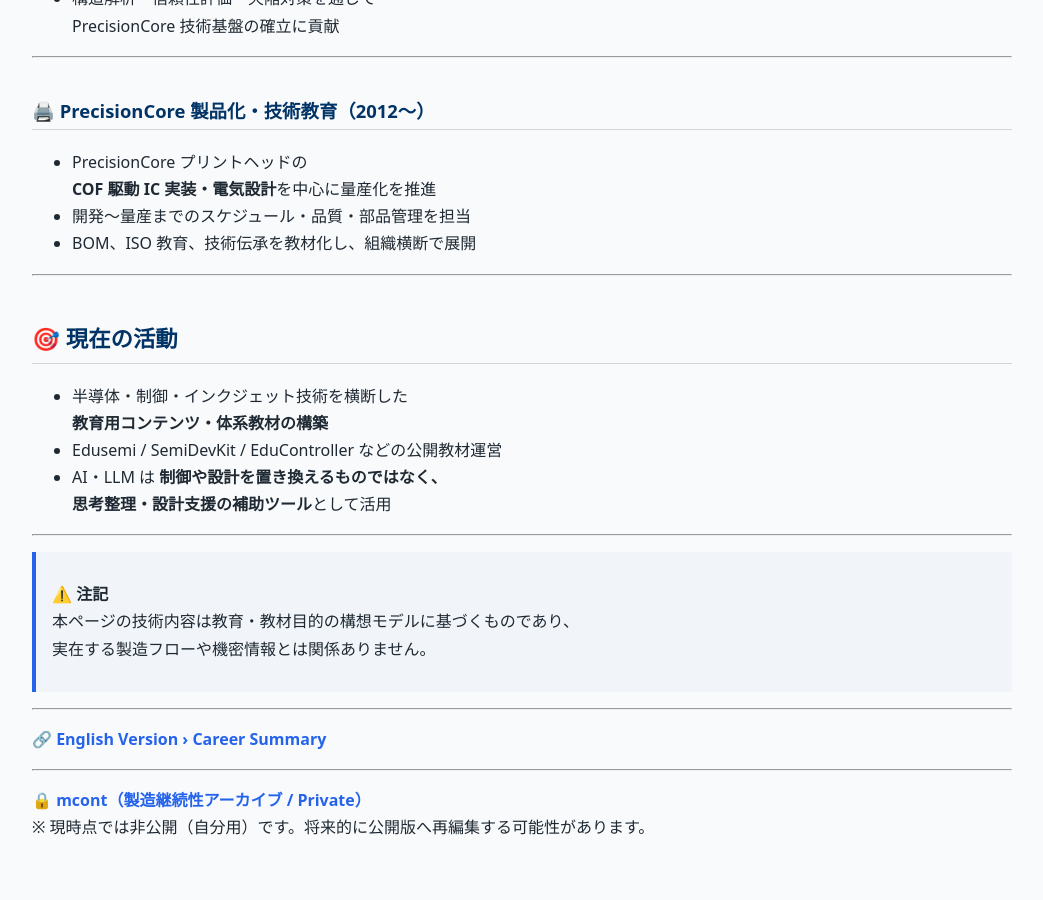
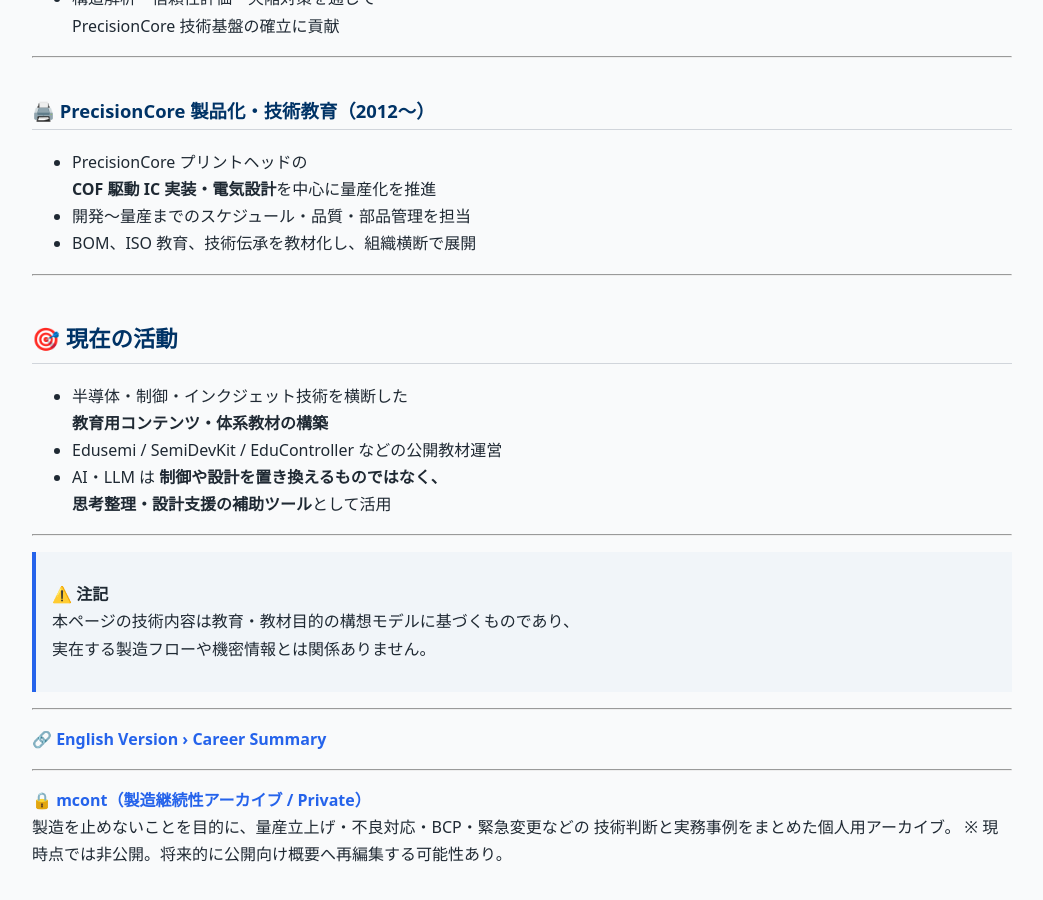
Before and after one commit to Samizo-AITL/Samizo-AITL.github.io, a Jekyll site: the page built from about/career-summary/index.md, in a window 1280 px wide and 900 px high, scrolled down 1047 px. Shown: the whole window, without its empty margins (118-1161 px from the left). Built offline with Jekyll 4.4.1, drawn with Linux system fonts in a browser that asks for light colours; before the commit the page ends 1920 px from its top, so only the background shows below that.

Commit message:
Update index.md

```diff
--- a/about/career-summary/index.md
+++ b/about/career-summary/index.md
@@ -71,4 +71,6 @@
 ---
 
 **🔒 [mcont（製造継続性アーカイブ / Private）](https://github.com/Samizo-AITL/mcont)**
-※ 現時点では非公開（自分用）です。将来的に公開版へ再編集する可能性があります。
+製造を止めないことを目的に、量産立上げ・不良対応・BCP・緊急変更などの
+技術判断と実務事例をまとめた個人用アーカイブ。
+※ 現時点では非公開。将来的に公開向け概要へ再編集する可能性あり。
```
